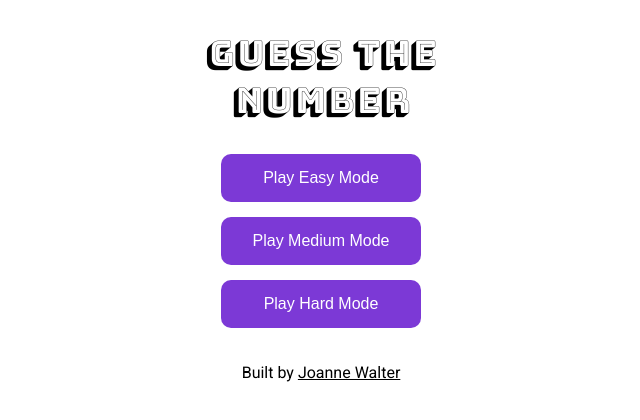
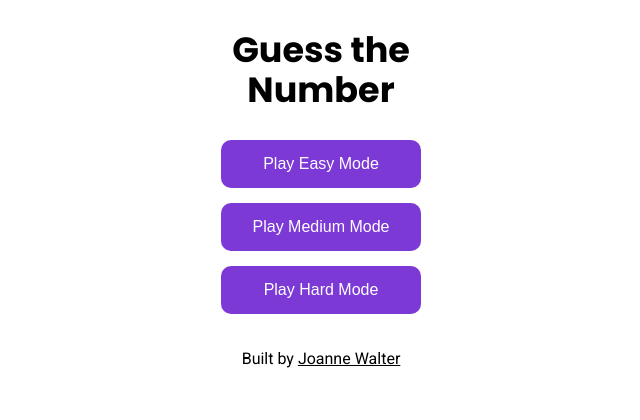
Before and after one commit to JustJo/JustJo.github.io, an Eleventy site: page prototypes/number-guesser/index.html in a window 1280 px wide. Shown: the whole page, without its empty margins (319-959 px from the left). Built offline with nearby package versions, Linux system fonts and the light colour scheme; Eleventy itself is replaced by a stand-in of ours; files that its build step writes are made by us from their sources.

Commit message:
Number Guesser Updates #2

```diff
--- a/docs/prototypes/number-guesser/styles.css
+++ b/docs/prototypes/number-guesser/styles.css
@@ -38,9 +38,11 @@
 
 
 h1 {
-	font-family: 'Bungee Shade', cursive;
+	font-family: 'Poppins', sans-serif;
 	text-align: center;
+	font-weight: 700;
 	font-size: 35px;
+	line-height: 40px;
 	margin-bottom: 30px;
 }
 h2 {
--- a/prototypes/number-guesser/index.html
+++ b/prototypes/number-guesser/index.html
@@ -8,7 +8,7 @@
   <script src="https://ajax.googleapis.com/ajax/libs/jquery/3.5.1/jquery.min.js"></script>
   <script src="https://ajax.googleapis.com/ajax/libs/jqueryui/1.11.3/jquery-ui.min.js"></script>
   <link rel="stylesheet" href="styles.css">
-  <link href="https://fonts.googleapis.com/css2?family=Bungee+Shade&display=swap" rel="stylesheet">
+  <link href="https://fonts.googleapis.com/css2?family=Poppins:wght@700&display=swap" rel="stylesheet">
   <link href="https://fonts.googleapis.com/css?family=Roboto:100,300,400,400i,500,700,900&display=swap" rel="stylesheet">
   <meta name="viewport" content="width=device-width, initial-scale=1.0">
   <link rel="icon" type="image/png" href="/resources/img/favicon.png">
--- a/prototypes/number-guesser/styles.css
+++ b/prototypes/number-guesser/styles.css
@@ -38,9 +38,11 @@
 
 
 h1 {
-	font-family: 'Bungee Shade', cursive;
+	font-family: 'Poppins', sans-serif;
 	text-align: center;
+	font-weight: 700;
 	font-size: 35px;
+	line-height: 40px;
 	margin-bottom: 30px;
 }
 h2 {
```
Also changed, not shown: docs/prototypes/number-guesser/index.html (+1 -1 lines).
